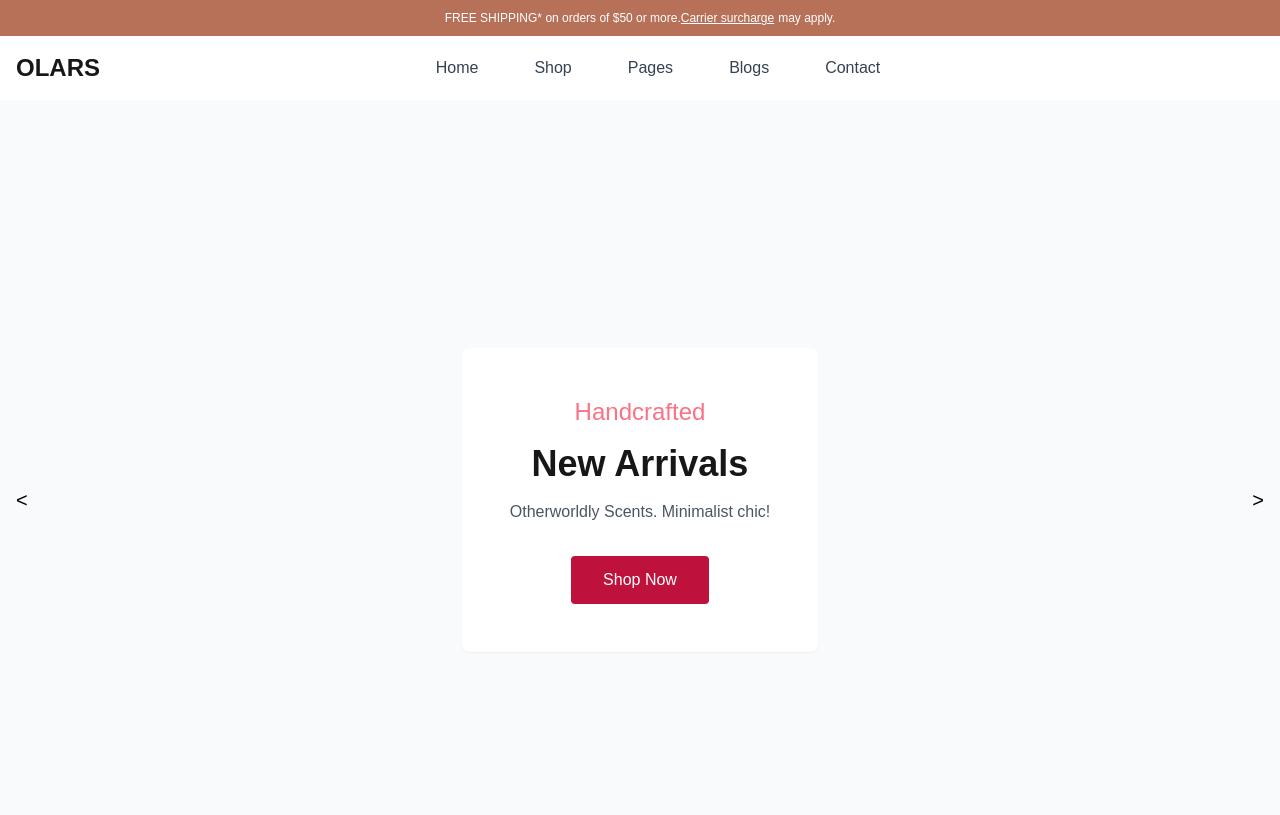
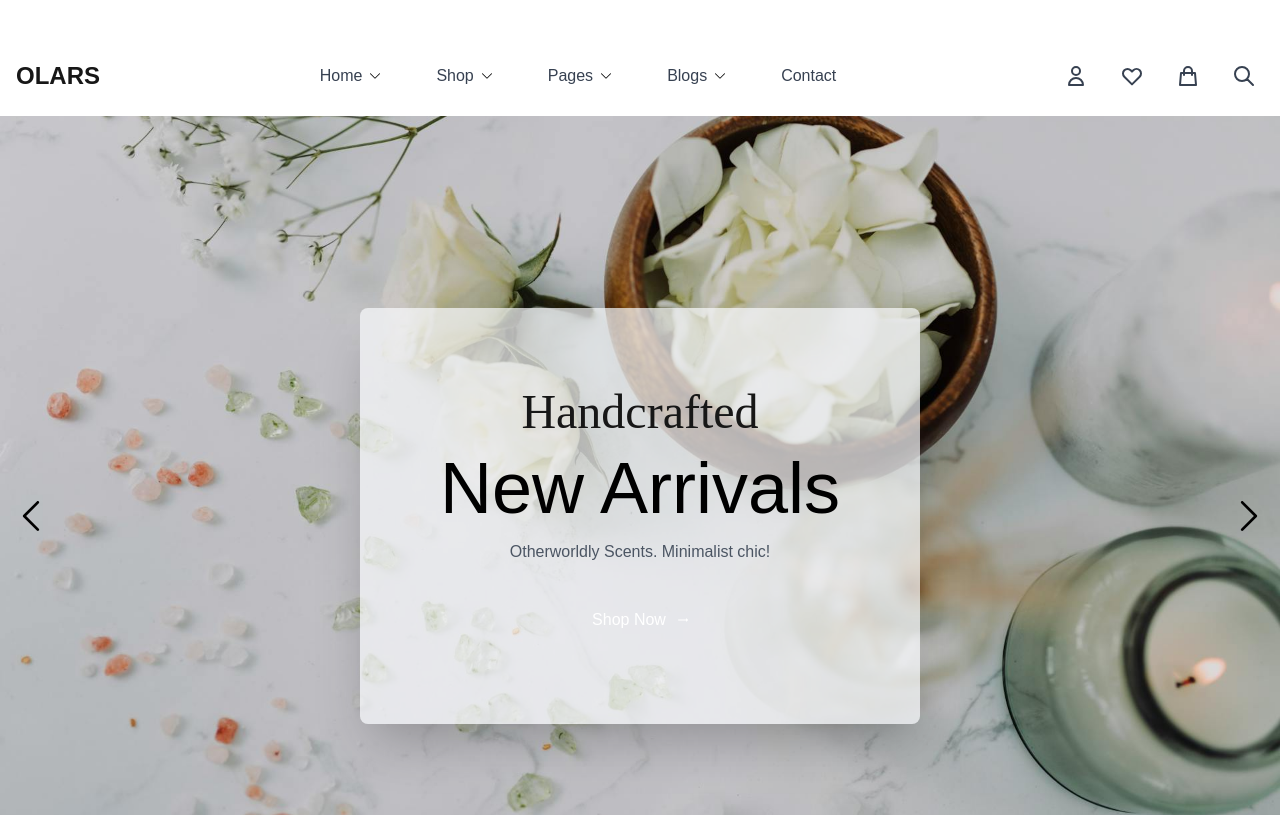
Before and after one commit to AnirbanDutta22/ecommerce-website, a Next.js app: page / in a window 1280 px wide. Shown: the top 815 px of the page. Built offline with nearby package versions, Linux system fonts and the light colour scheme; a web font is replaced by a local one.

Commit message:
Landing page

```diff
--- a/src/components/Navbar.tsx
+++ b/src/components/Navbar.tsx
@@ -3,6 +3,12 @@
 import { useState } from "react";
 import { motion, AnimatePresence } from "framer-motion";
 import Link from "next/link";
+import {
+  HiOutlineHeart,
+  HiOutlineSearch,
+  HiOutlineShoppingBag,
+  HiOutlineUser,
+} from "react-icons/hi";
 
 interface NavItem {
   title: string;
@@ -37,7 +43,7 @@ const Navbar = () => {
 
   return (
     <nav className="bg-white shadow-sm">
-      <div className="w-full bg-[#B87159] flex justify-center items-center text-white text-xs p-2.5">
+      <div className="w-full bg-primary flex justify-center items-center text-white text-xs p-2.5">
         FREE SHIPPING* on orders of $50 or more.{" "}
         <Link href="/" className="underline mr-1">
           Carrier surcharge
@@ -45,7 +51,7 @@ const Navbar = () => {
         may apply.
       </div>
       <div className="max-w-screen-2xl mx-auto px-4">
-        <div className="flex justify-between items-center h-16">
+        <div className="flex justify-between items-center h-20">
           <div className="flex-shrink-0">
             <Link href="/">
               <span className="text-2xl font-bold">OLARS</span>
@@ -62,9 +68,36 @@ const Navbar = () => {
               >
                 <Link
                   href={item.path}
-                  className="text-gray-700 hover:text-[#B87159] px-3 py-2"
+                  className="text-gray-700 hover:text-primary px-3 py-2 flex gap-x-2 items-center"
                 >
                   {item.title}
+                  {item.title !== "Contact" && (
+                    <svg
+                      fill="#000000"
+                      height="10px"
+                      width="10px"
+                      version="1.1"
+                      id="Layer_1"
+                      xmlns="http://www.w3.org/2000/svg"
+                      xmlnsXlink="http://www.w3.org/1999/xlink"
+                      viewBox="0 0 330 330"
+                      xmlSpace="preserve"
+                    >
+                      <g id="SVGRepo_bgCarrier" strokeWidth="0"></g>
+                      <g
+                        id="SVGRepo_tracerCarrier"
+                        strokeLinecap="round"
+                        strokeLinejoin="round"
+                      ></g>
+                      <g id="SVGRepo_iconCarrier">
+                        {" "}
+                        <path
+                          id="XMLID_102_"
+                          d="M325.607,79.393c-5.857-5.857-15.355-5.858-21.213,0.001l-139.39,139.393L25.607,79.393 c-5.857-5.857-15.355-5.858-21.213,0.001c-5.858,5.858-5.858,15.355,0,21.213l150.004,150c2.813,2.813,6.628,4.393,10.606,4.393 s7.794-1.581,10.606-4.394l149.996-150C331.465,94.749,331.465,85.251,325.607,79.393z"
+                        ></path>{" "}
+                      </g>
+                    </svg>
+                  )}
                 </Link>
 
                 <AnimatePresence>
@@ -93,13 +126,34 @@ const Navbar = () => {
           </div>
 
           <div className="flex items-center space-x-4">
+            {/* Profile Icon */}
             <button className="p-2">
+              <HiOutlineUser className="text-gray-700 hover:text-primary w-6 h-6" />
+              <span className="sr-only">Profile</span>
+            </button>
+
+            {/* Wishlist Icon with Notification */}
+            <button className="p-2 relative">
+              <HiOutlineHeart className="text-gray-700 hover:text-primary w-6 h-6" />
+              <span className="sr-only">Wishlist</span>
+              <span className="absolute top-0 right-0 bg-primary text-white text-xs rounded-full w-4 h-4 flex items-center justify-center">
+                3 {/* Replace with dynamic count */}
+              </span>
+            </button>
+
+            {/* Cart Icon with Notification */}
+            <button className="p-2 relative">
+              <HiOutlineShoppingBag className="text-gray-700 hover:text-primary w-6 h-6" />
+              <span className="sr-only">Cart</span>
+              <span className="absolute top-0 right-0 bg-primary text-white text-xs rounded-full w-4 h-4 flex items-center justify-center">
+                5 {/* Replace with dynamic count */}
+              </span>
+            </button>
+
+            {/* Search Icon */}
+            <button className="p-2">
+              <HiOutlineSearch className="text-gray-700 hover:text-primary w-6 h-6" />
               <span className="sr-only">Search</span>
-              {/* Add search icon */}
-            </button>
-            <button className="p-2">
-              <span className="sr-only">Cart</span>
-              {/* Add cart icon */}
             </button>
           </div>
         </div>
--- a/src/components/home/HeroSlider.tsx
+++ b/src/components/home/HeroSlider.tsx
@@ -30,14 +30,38 @@ const HeroSlider = () => {
   };
 
   return (
-    <div className="relative w-full h-screen bg-gray-50">
+    <div className="relative w-full h-screen bg-[url('/landing_bg.jpg')] bg-cover bg-center bg-no-repeat">
       <div className="absolute inset-0 flex items-center justify-center">
         <div className="w-full max-w-7xl mx-auto px-4 flex">
           <button
             onClick={prevSlide}
-            className="absolute left-4 top-1/2 transform -translate-y-1/2 text-black text-xl z-10"
+            className="absolute left-4 top-1/2 transform -translate-y-1/2 z-10"
           >
-            {"<"}
+            <svg
+              fill="#000000"
+              height="30px"
+              width="30px"
+              version="1.1"
+              id="Layer_1"
+              xmlns="http://www.w3.org/2000/svg"
+              xmlnsXlink="http://www.w3.org/1999/xlink"
+              viewBox="0 0 330 330"
+              xmlSpace="preserve"
+            >
+              <g id="SVGRepo_bgCarrier" strokeWidth="0"></g>
+              <g
+                id="SVGRepo_tracerCarrier"
+                strokeLinecap="round"
+                strokeLinejoin="round"
+              ></g>
+              <g id="SVGRepo_iconCarrier">
+                {" "}
+                <path
+                  id="XMLID_92_"
+                  d="M111.213,165.004L250.607,25.607c5.858-5.858,5.858-15.355,0-21.213c-5.858-5.858-15.355-5.858-21.213,0.001 l-150,150.004C76.58,157.211,75,161.026,75,165.004c0,3.979,1.581,7.794,4.394,10.607l150,149.996 C232.322,328.536,236.161,330,240,330s7.678-1.464,10.607-4.394c5.858-5.858,5.858-15.355,0-21.213L111.213,165.004z"
+                ></path>{" "}
+              </g>
+            </svg>
           </button>
 
           <AnimatePresence mode="wait">
@@ -47,19 +71,44 @@ const HeroSlider = () => {
               animate={{ opacity: 1, scale: 1 }}
               exit={{ opacity: 0, scale: 0.8 }}
               transition={{ duration: 0.5 }}
-              className="bg-white p-12 rounded-lg shadow-sm mx-auto text-center"
+              className="bg-slate-50/70 p-16 md:p-20 rounded-lg shadow-2xl mx-auto text-center"
             >
-              <p className="text-rose-400 font-script text-2xl mb-4">
+              <p className="text-primary font-cursive text-3xl md:text-5xl mb-4">
                 {slides[currentSlide].subtitle}
               </p>
-              <h2 className="text-4xl font-bold mb-4">
+              <h2 className="text-5xl md:text-7xl text-black mb-4">
                 {slides[currentSlide].title}
               </h2>
               <p className="text-gray-600 mb-8">
                 {slides[currentSlide].description}
               </p>
-              <button className="bg-rose-700 text-white px-8 py-3 rounded hover:bg-rose-800 transition-colors">
-                {slides[currentSlide].cta}
+              <button className="bg-primary text-white px-5 py-1.5 md:px-8 md:py-3 hover:bg-zinc-900 transition-colors flex items-center gap-x-3 justify-self-center">
+                {slides[currentSlide].cta}{" "}
+                <svg
+                  fill="#ffffff"
+                  height="10px"
+                  width="10px"
+                  version="1.1"
+                  id="Layer_1"
+                  xmlns="http://www.w3.org/2000/svg"
+                  xmlnsXlink="http://www.w3.org/1999/xlink"
+                  viewBox="0 0 330 330"
+                  xmlSpace="preserve"
+                >
+                  <g id="SVGRepo_bgCarrier" strokeWidth="0"></g>
+                  <g
+                    id="SVGRepo_tracerCarrier"
+                    strokeLinecap="round"
+                    strokeLinejoin="round"
+                  ></g>
+                  <g id="SVGRepo_iconCarrier">
+                    {" "}
+                    <path
+                      id="XMLID_7_"
+                      d="M288.107,116.894c-5.858-5.858-15.355-5.858-21.213,0c-5.858,5.858-5.858,15.355,0,21.213L278.787,150H15 c-8.284,0-15,6.716-15,15c0,8.284,6.716,15,15,15h263.787l-11.894,11.893c-5.858,5.858-5.858,15.355,0,21.213 c2.929,2.929,6.768,4.394,10.606,4.394c3.839,0,7.678-1.464,10.607-4.394l37.5-37.5c5.858-5.858,5.858-15.355,0-21.213 L288.107,116.894z"
+                    ></path>{" "}
+                  </g>
+                </svg>
               </button>
             </motion.div>
           </AnimatePresence>
@@ -68,7 +117,31 @@ const HeroSlider = () => {
             onClick={nextSlide}
             className="absolute right-4 top-1/2 transform -translate-y-1/2 text-black text-xl z-10"
           >
-            {">"}
+            <svg
+              fill="#000000"
+              height="30px"
+              width="30px"
+              version="1.1"
+              id="Layer_1"
+              xmlns="http://www.w3.org/2000/svg"
+              xmlnsXlink="http://www.w3.org/1999/xlink"
+              viewBox="0 0 330 330"
+              xmlSpace="preserve"
+            >
+              <g id="SVGRepo_bgCarrier" strokeWidth="0"></g>
+              <g
+                id="SVGRepo_tracerCarrier"
+                strokeLinecap="round"
+                strokeLinejoin="round"
+              ></g>
+              <g id="SVGRepo_iconCarrier">
+                {" "}
+                <path
+                  id="XMLID_92_"
+                  d="M218.787,165.004L79.393,25.607c-5.858-5.858-5.858-15.355,0-21.213c5.858-5.858,15.355-5.858,21.213,0.001 l150,150.004C253.42,157.211,255,161.026,255,165.004c0,3.979-1.581,7.794-4.394,10.607l-150,149.996 C97.678,328.536,93.839,330,90,330s-7.678-1.464-10.607-4.394c-5.858-5.858-5.858-15.355,0-21.213L218.787,165.004z"
+                ></path>{" "}
+              </g>
+            </svg>
           </button>
         </div>
       </div>
```
